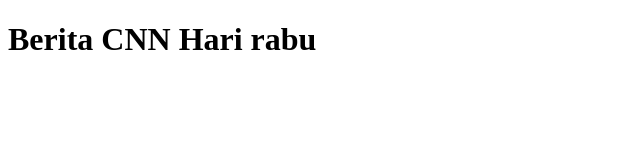
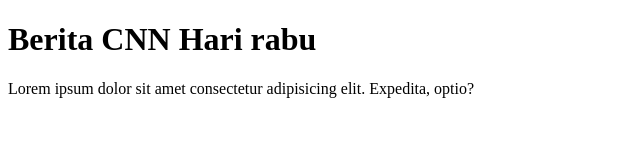
Before and after one commit to bluecodemx/git-test, a plain HTML site: page rabu.html in a window 1280 px wide. Shown: the whole page, without its empty margins (0-640 px from the left). Drawn offline with Linux system fonts and the light colour scheme.

Commit message:
penambahan tag articele

```diff
--- a/rabu.html
+++ b/rabu.html
@@ -8,5 +8,6 @@
   </head>
   <body>
     <h1>Berita CNN Hari rabu</h1>
+    <article>Lorem ipsum dolor sit amet consectetur adipisicing elit. Expedita, optio?</article>
   </body>
 </html>
```
